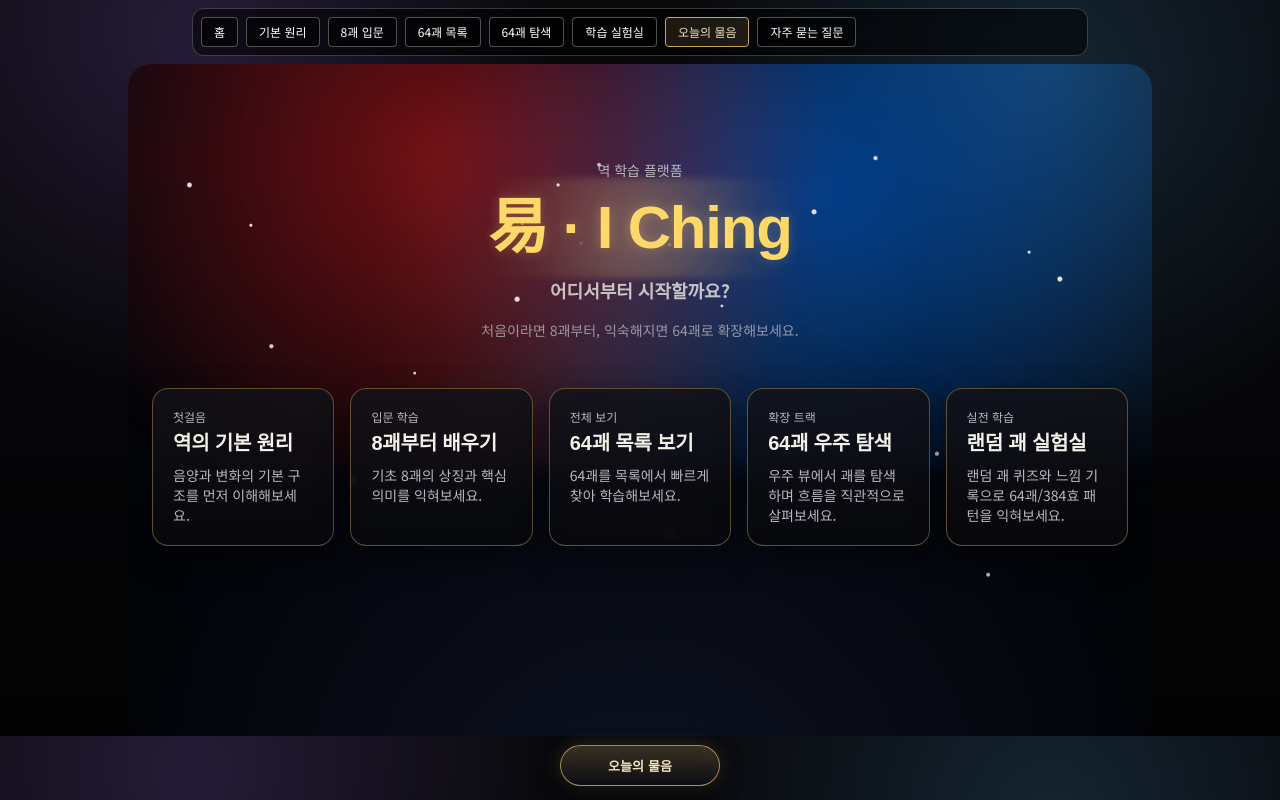
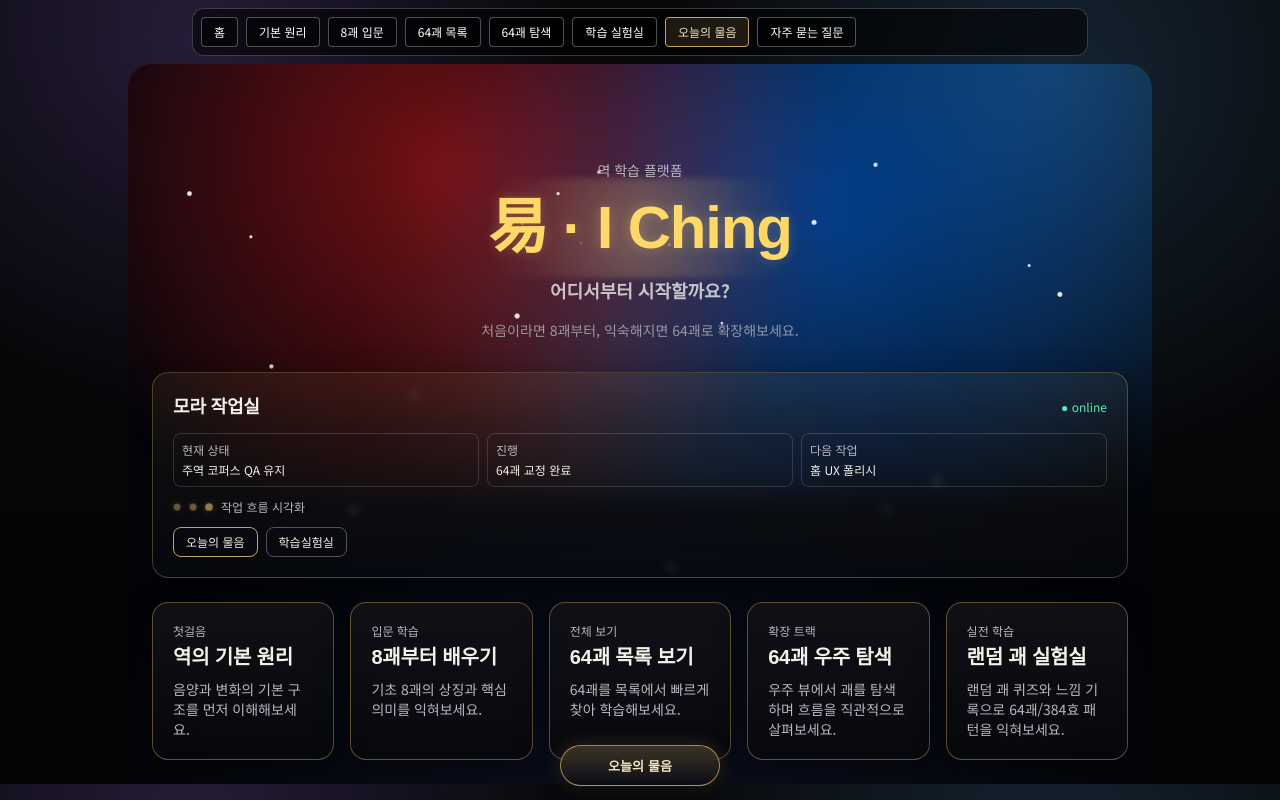
Before and after one commit to kinddragon1224/iching-learning-web, a Next.js app: page / in a window 1280 px wide. Built offline with nearby package versions, Linux system fonts and the light colour scheme.

Commit message:
feat: 홈에 Star Office Lite 작업실 상태 카드 추가

```diff
--- a/app/globals.css
+++ b/app/globals.css
@@ -485,6 +485,29 @@ h3 {
   50% { box-shadow: 0 10px 28px rgba(0,0,0,0.5), 0 0 24px rgba(212,178,106,0.38); }
 }
 
+.star-office-lite {
+  border: 1px solid rgba(212, 178, 106, 0.3);
+  background: linear-gradient(180deg, rgba(212,178,106,0.08), rgba(8,10,16,0.65));
+}
+
+.star-dot {
+  width: 8px;
+  height: 8px;
+  border-radius: 999px;
+  display: inline-block;
+  background: #d4b26a;
+  box-shadow: 0 0 10px rgba(212,178,106,0.45);
+  animation: starDotPulse 1.8s ease-in-out infinite;
+}
+
+.star-dot-2 { animation-delay: 0.25s; }
+.star-dot-3 { animation-delay: 0.5s; }
+
+@keyframes starDotPulse {
+  0%, 100% { transform: scale(0.85); opacity: 0.45; }
+  50% { transform: scale(1.1); opacity: 1; }
+}
+
 @media (prefers-reduced-motion: reduce) {
   .studio-answer-btn,
   .studio-answer-correct,
--- a/app/page.tsx
+++ b/app/page.tsx
@@ -1,6 +1,7 @@
 "use client";
 
 import Link from "next/link";
+import StarOfficeLite from "@/components/StarOfficeLite";
 
 export default function Home() {
   return (
@@ -21,7 +22,11 @@ export default function Home() {
         <p className="text-sm text-[var(--text-muted)] home-fade-up-delay">처음이라면 8괘부터, 익숙해지면 64괘로 확장해보세요.</p>
       </header>
 
-      <section className="relative z-10 mt-12 grid gap-4 md:grid-cols-2 lg:grid-cols-5">
+      <section className="relative z-10 mt-8">
+        <StarOfficeLite />
+      </section>
+
+      <section className="relative z-10 mt-6 grid gap-4 md:grid-cols-2 lg:grid-cols-5">
         <Link href="/principles" className="paper-panel rounded-2xl p-5 panel-hover ring-1 ring-[rgba(212,178,106,0.45)]">
           <p className="text-xs text-[var(--text-muted)]">첫걸음</p>
           <h2 className="mt-1 text-xl font-semibold">역의 기본 원리</h2>
--- /dev/null
+++ b/components/StarOfficeLite.tsx
@@ -0,0 +1,41 @@
+"use client";
+
+import Link from "next/link";
+
+export default function StarOfficeLite() {
+  return (
+    <section className="paper-panel rounded-2xl p-5 star-office-lite">
+      <div className="flex items-center justify-between">
+        <h2 className="text-lg font-semibold">모라 작업실</h2>
+        <span className="text-xs text-emerald-300">● online</span>
+      </div>
+
+      <div className="mt-3 grid gap-2 sm:grid-cols-3 text-xs">
+        <div className="rounded-lg border border-white/15 p-2">
+          <p className="text-[var(--text-muted)]">현재 상태</p>
+          <p className="mt-1">주역 코퍼스 QA 유지</p>
+        </div>
+        <div className="rounded-lg border border-white/15 p-2">
+          <p className="text-[var(--text-muted)]">진행</p>
+          <p className="mt-1">64괘 교정 완료</p>
+        </div>
+        <div className="rounded-lg border border-white/15 p-2">
+          <p className="text-[var(--text-muted)]">다음 작업</p>
+          <p className="mt-1">홈 UX 폴리시</p>
+        </div>
+      </div>
+
+      <div className="mt-3 flex items-center gap-2 text-xs">
+        <span className="star-dot star-dot-1" />
+        <span className="star-dot star-dot-2" />
+        <span className="star-dot star-dot-3" />
+        <span className="text-[var(--text-muted)]">작업 흐름 시각화</span>
+      </div>
+
+      <div className="mt-3 flex gap-2 text-xs">
+        <Link href="/daily" className="rounded-lg border border-[var(--gold-line)] px-3 py-1.5">오늘의 물음</Link>
+        <Link href="/studio" className="rounded-lg border border-white/30 px-3 py-1.5">학습실험실</Link>
+      </div>
+    </section>
+  );
+}
```
